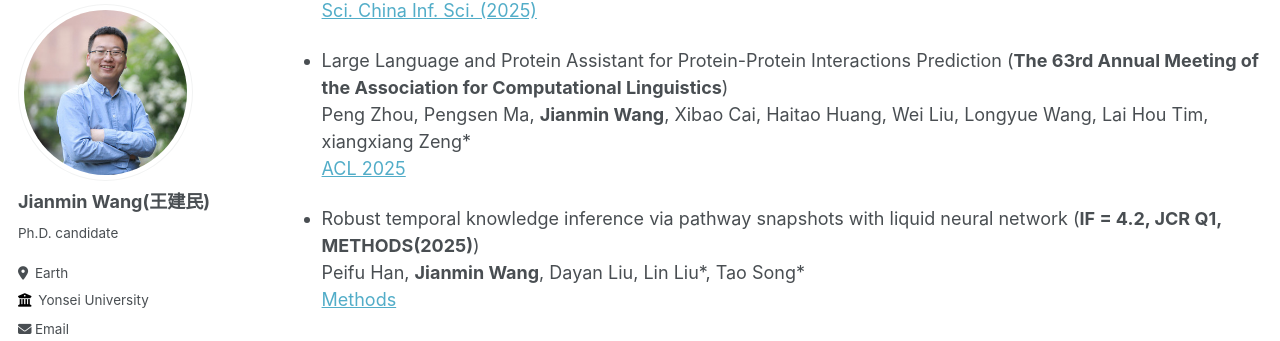
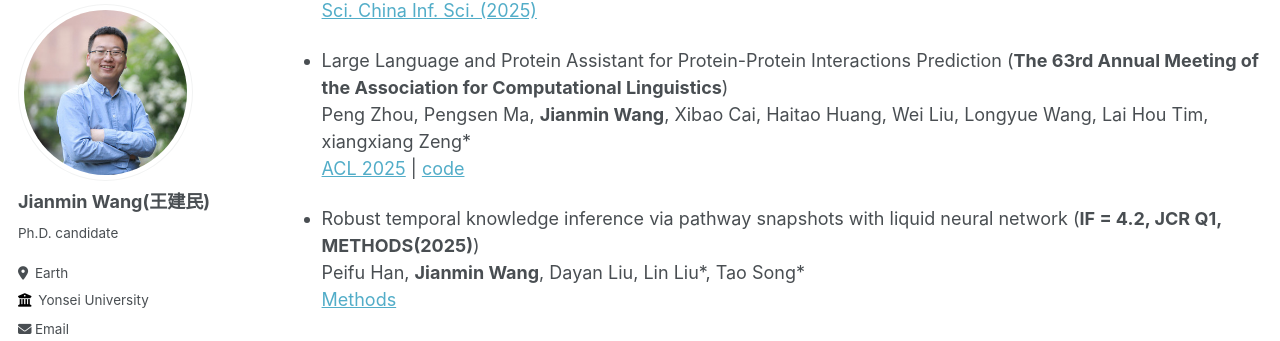
Before and after one commit to Jianmin2drugai/Jianmin2drugai.github.io, a Jekyll site: the page built from _pages/publications.md, in a window 1280 px wide and 900 px high, scrolled down 469 px. Shown: the part 102-443 px from the top of the window. Built offline with Jekyll 4.4.1, drawn with Linux system fonts in a browser that asks for light colours; some web fonts are replaced.

Commit message:
Update publications.md

```diff
--- a/_pages/publications.md
+++ b/_pages/publications.md
@@ -31,7 +31,7 @@ author_profile: true
 
 *   Large Language and Protein Assistant for Protein-Protein Interactions Prediction (**The 63rd Annual Meeting of the Association for Computational Linguistics**)
     Peng Zhou, Pengsen Ma, **Jianmin Wang**, Xibao Cai, Haitao Huang, Wei Liu, Longyue Wang, Lai Hou Tim, xiangxiang Zeng\*
-    [ACL 2025](https://openreview.net/forum?id=EoZFEVF2Dj)
+    [ACL 2025](https://openreview.net/forum?id=EoZFEVF2Dj) | [code](https://github.com/HHW-zhou/LLAPA)
 
 *   Robust temporal knowledge inference via pathway snapshots with liquid neural network (**IF = 4.2, JCR Q1, METHODS(2025)**)
     Peifu Han, **Jianmin Wang**, Dayan Liu, Lin Liu\*, Tao Song\*
```
